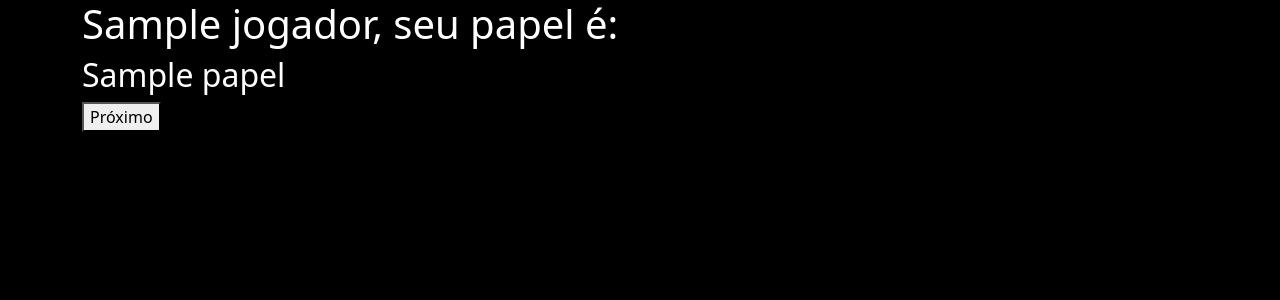
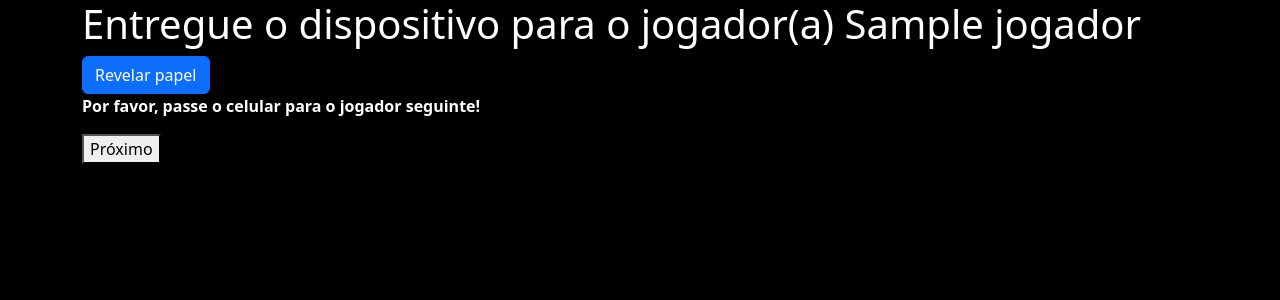
Before and after one commit to Samuel-fernandesf/Jogo-Lobisomem, a Flask app: template app/templates/mostrar_papel.html in a window 1280 px wide. Shown: the top 300 px of the page. Run offline with Flask 3, Linux system fonts and the light colour scheme; the template is opened without the code that fills it: most values are stand-ins (such as "Sample title", 1, 10 or a date in 2020); parts of the project's set-up code (start-up, migrations or seed data) failed here and were passed over.

Commit message:
Deletar usuário por sessão | Privacidade do papel do jogador

```diff
--- a/app/templates/mostrar_papel.html
+++ b/app/templates/mostrar_papel.html
@@ -6,15 +6,43 @@
     <link href="https://cdn.jsdelivr.net/npm/bootstrap@5.3.3/dist/css/bootstrap.min.css" rel="stylesheet" integrity="sha384-QWTKZyjpPEjISv5WaRU9OFeRpok6YctnYmDr5pNlyT2bRjXh0JMhjY6hW+ALEwIH" crossorigin="anonymous">
     <link rel="stylesheet" href="{{ url_for('static', filename='estilos/jogo.css') }}">
     <title>Seu Papel</title>
+    <style>
+        #papel {
+            display: none;
+        }
+    </style>
 </head>
 <body>
+
     <div class="container">
-        <h1>{{ jogador }}, seu papel é:</h1>
-        <h2>{{ papel }}</h2>
+        <h1>Entregue o dispositivo para o jogador(a) {{ jogador }}</h1>
+
         <form method="POST">
-            <button type="submit">Próximo</button>
+            <button type="button" class="btn btn-primary" id="revelar-papel">Revelar papel</button>
         </form>
+
+        <div id="papel" class="mt-4">
+            <h2>Seu papel é: {{ papel }}</h2>
+        </div>
+
+        <div id="mensagem" class="mb-4">
+            <p><strong>Por favor, passe o celular para o jogador seguinte!</strong></p>
+            <form method="POST">
+                <button type="submit">Próximo</button>
+            </form>
+        </div>
     </div>
+
     <script src="https://cdn.jsdelivr.net/npm/bootstrap@5.3.3/dist/js/bootstrap.bundle.min.js" integrity="sha384-YvpcrYf0tY3lHB60NNkmXc5s9fDVZLESaAA55NDzOxhy9GkcIdslK1eN7N6jIeHz" crossorigin="anonymous"></script>
 </body>
 </html>
+
+
+<script src="https://cdn.jsdelivr.net/npm/bootstrap@5.3.3/dist/js/bootstrap.bundle.min.js" integrity="sha384-YvpcrYf0tY3lHB60NNkmXc5s9fDVZLESaAA55NDzOxhy9GkcIdslK1eN7N6jIeHz" crossorigin="anonymous"></script>
+
+<script>
+    document.getElementById('revelar-papel').addEventListener('click', function() {
+        // Exibe o papel de forma repentina
+        document.getElementById('papel').style.display = 'block';
+    });
+</script>
```
Also changed, not shown: app/routes/form.py (+8 -12 lines), app/templates/jogo_form.html (+4 -5 lines).
